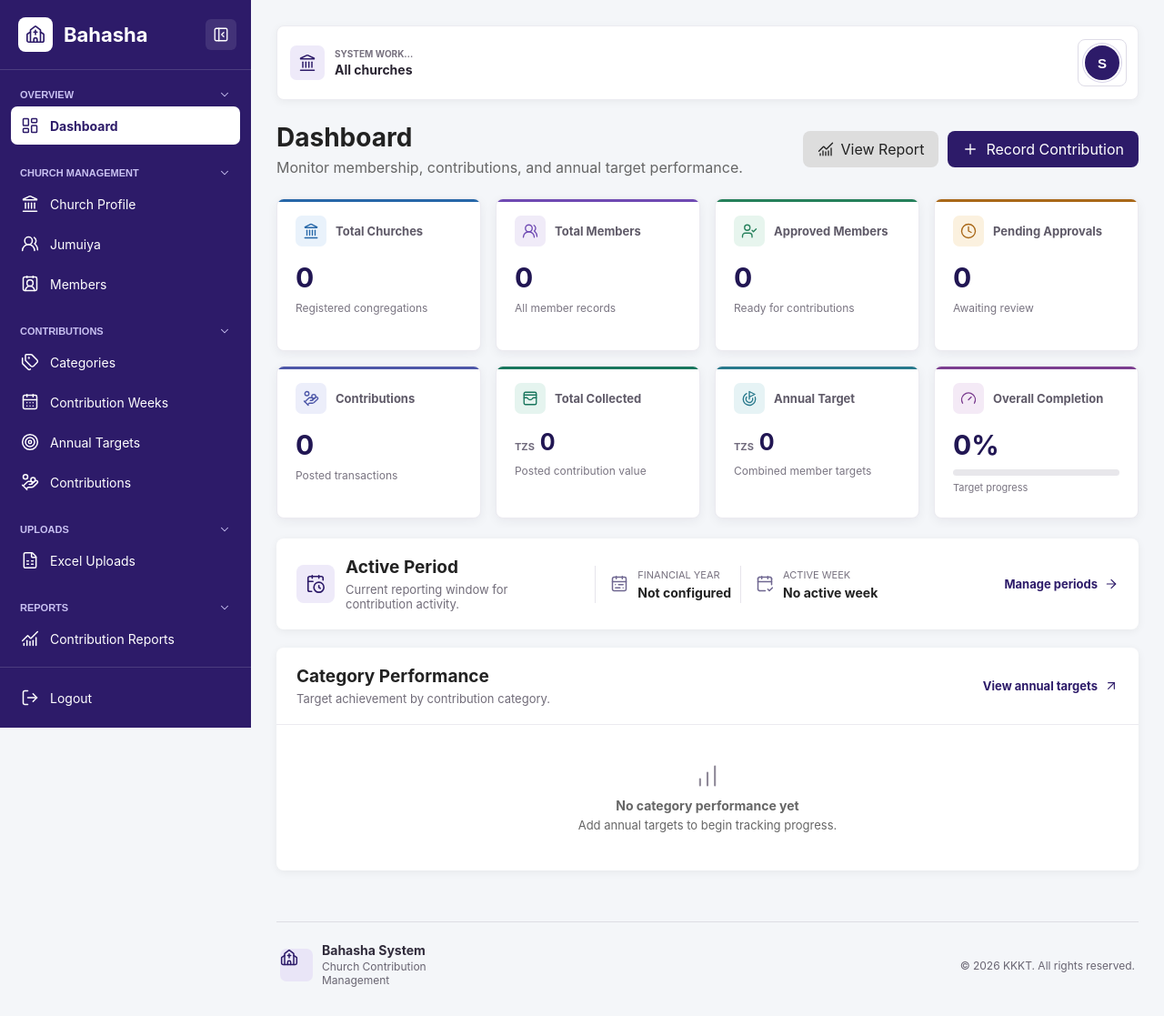
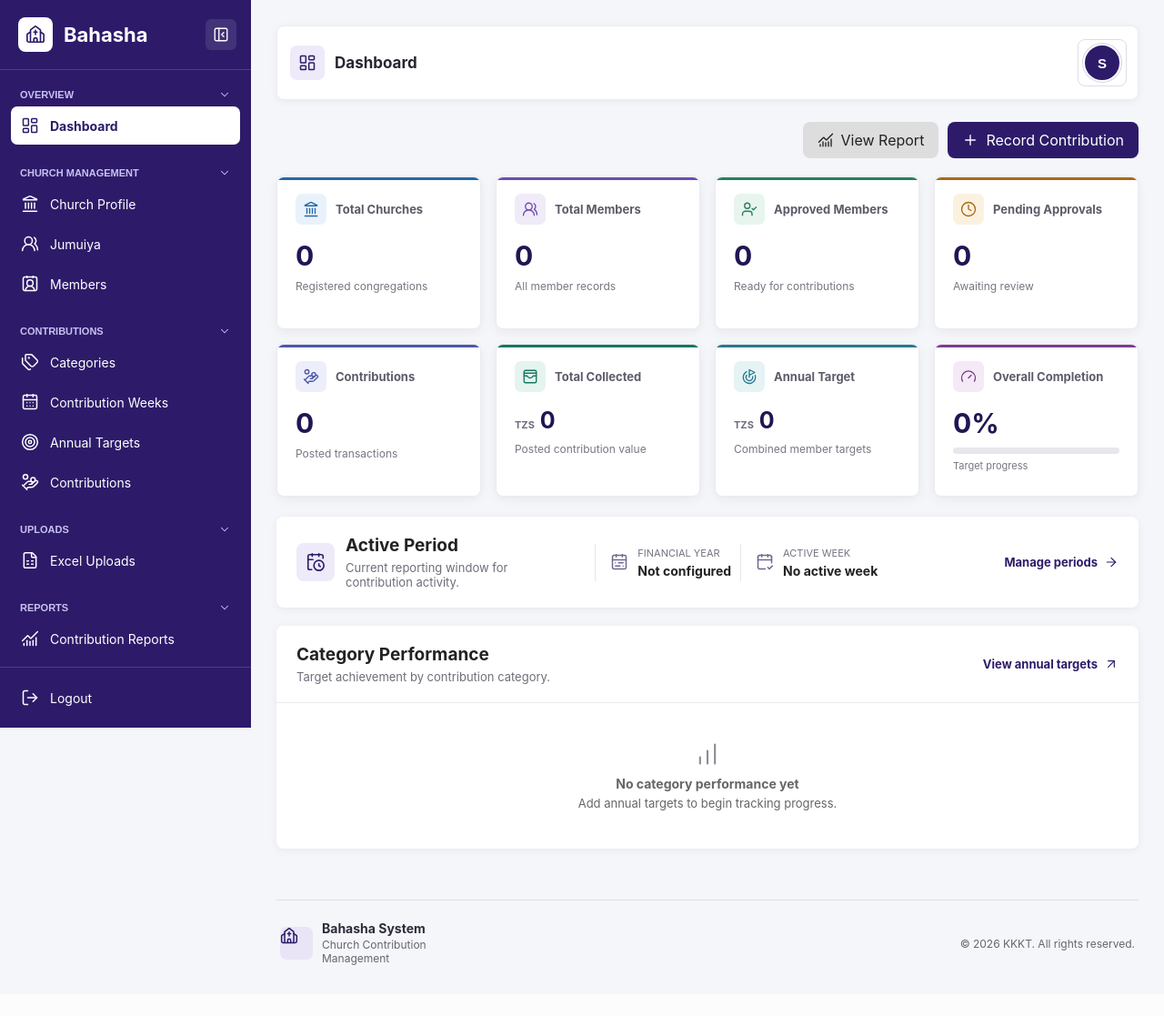
Before and after one commit to Oswaldgerald/bahasha-web, a Django app: page /web/dashboard/ in a window 1280 px wide. Shown: the whole page at 91% size. After the commit the page ends 1061 px from the top, so only its background shows below. Run offline with Django 5.2, Linux system fonts and the light colour scheme; the visitor is signed in with stand-in values (Sample User, id 1); data that the repository does not hold is empty.

Commit message:
Move dashboard title into top navigation

```diff
--- a/static/css/dashboard.css
+++ b/static/css/dashboard.css
@@ -1,9 +1,7 @@
-.dashboard-header {
-    align-items: center;
-}
-
-.dashboard-header h1 {
-    font-size: 28px;
+.dashboard-toolbar {
+    display: flex;
+    justify-content: flex-end;
+    margin-bottom: 20px;
 }
 
 .dashboard-actions {
@@ -390,14 +388,10 @@
 }
 
 @media (max-width: 700px) {
-    .dashboard-header {
-        align-items: stretch;
-        flex-direction: column;
-    }
-
     .dashboard-actions {
         display: grid;
         grid-template-columns: 1fr 1fr;
+        width: 100%;
     }
 
     .dashboard-period {
--- a/static/css/layout.css
+++ b/static/css/layout.css
@@ -292,11 +292,13 @@
     padding: 9px 12px 9px 14px;
 }
 
-.topbar-context {
+.topbar-dashboard-link {
     align-items: center;
+    color: #292431;
     display: flex;
     gap: 11px;
     min-width: 0;
+    text-decoration: none;
 }
 
 .topbar-context-icon {
@@ -315,29 +317,13 @@
     width: 20px;
 }
 
-.topbar-context > div {
-    min-width: 0;
-}
-
-.topbar-eyebrow,
-.topbar-context strong {
-    display: block;
-    overflow: hidden;
-    text-overflow: ellipsis;
+.topbar-dashboard-link strong {
+    font-size: 17px;
     white-space: nowrap;
 }
 
-.topbar-eyebrow {
-    color: #77717f;
-    font-size: 10px;
-    font-weight: 700;
-    margin-bottom: 3px;
-    text-transform: uppercase;
-}
-
-.topbar-context strong {
-    color: #292431;
-    font-size: 14px;
+.topbar-dashboard-link:hover {
+    color: #2d1b69;
 }
 
 .account-menu {
@@ -684,8 +670,8 @@
         height: 34px;
     }
 
-    .topbar-context strong {
-        font-size: 13px;
+    .topbar-dashboard-link strong {
+        font-size: 15px;
     }
 
     .user-avatar {
--- a/templates/dashboard/index.html
+++ b/templates/dashboard/index.html
@@ -2,12 +2,7 @@
 
 {% block content %}
 
-<div class="page-header dashboard-header">
-    <div>
-        <h1>Dashboard</h1>
-        <p>Monitor membership, contributions, and annual target performance.</p>
-    </div>
-
+<div class="dashboard-toolbar">
     <div class="dashboard-actions">
         <a href="{% url 'web_contribution_summary_report' %}" class="btn-secondary">
             <i data-lucide="chart-no-axes-combined" aria-hidden="true"></i>
--- a/templates/partials/navbar.html
+++ b/templates/partials/navbar.html
@@ -1,21 +1,10 @@
 <header class="topbar">
-    <div class="topbar-context">
+    <a href="{% url 'web_dashboard' %}" class="topbar-dashboard-link"{% if request.resolver_match.url_name == 'web_dashboard' %} aria-current="page"{% endif %}>
         <span class="topbar-context-icon" aria-hidden="true">
-            <i data-lucide="landmark"></i>
+            <i data-lucide="layout-dashboard"></i>
         </span>
-        <div>
-            <span class="topbar-eyebrow">
-                {% if request.user.church %}Church workspace{% else %}System workspace{% endif %}
-            </span>
-            <strong>
-                {% if request.user.church %}
-                    {{ request.user.church.church_name }}
-                {% else %}
-                    All churches
-                {% endif %}
-            </strong>
-        </div>
-    </div>
+        <strong>Dashboard</strong>
+    </a>
 
     <div class="account-menu" data-dropdown>
         <button
```
